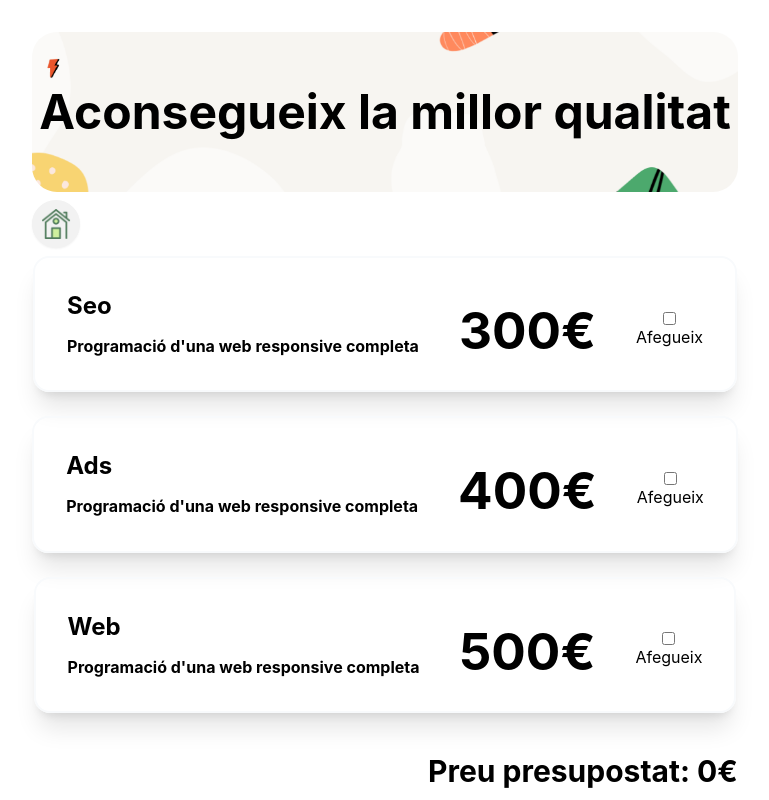
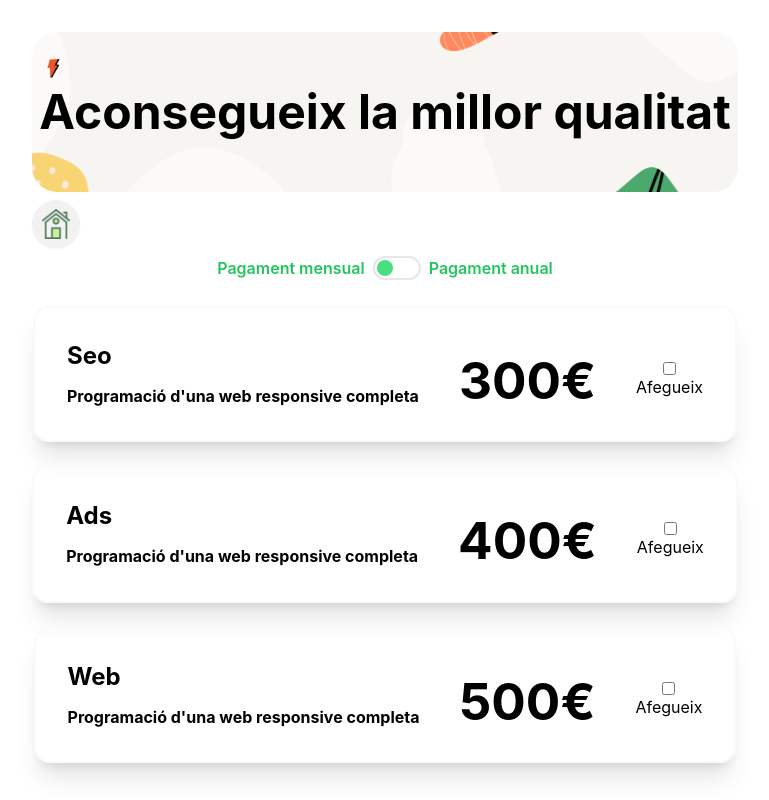
Before and after one commit to Naomigarcia99/Budgets, a React (Vite) app: page /app in a window 1280 px wide. Shown: the top 800 px of the page, without its empty margins (255-1024 px from the left). Built offline with nearby package versions, Linux system fonts and the light colour scheme.

Commit message:
Annual budget

```diff
--- /dev/null
+++ b/src/components/form/AnnualBudget.jsx
@@ -0,0 +1,22 @@
+import React from "react";
+import { useAppContext } from "../../context/AppContext";
+
+export default function AnnualBudget() {
+  const { isAnnual, AnnualDiscount } = useAppContext();
+
+  return (
+    <div className="flex justify-center space-x-2">
+      <p className="font-semibold text-green-500">Pagament mensual</p>
+      <div className="relative inline-block mb-5">
+        <input
+          type="checkbox"
+          className="peer h-6 w-12 cursor-pointer appearance-none rounded-full border-2 border-grey-400 bg-white checked:bg-green-400"
+          onChange={AnnualDiscount}
+          checked={isAnnual}
+        />
+        <span className="pointer-events-none absolute start-1 top-1 block h-4 w-4 rounded-full bg-green-400 transition-all duration-200 peer-checked:bg-white peer-checked:start-7 peer-checked:bg-green-400"></span>
+      </div>
+      <p className="font-semibold text-green-500">Pagament anual</p>
+    </div>
+  );
+}
--- a/src/components/ui/Product.jsx
+++ b/src/components/ui/Product.jsx
@@ -4,7 +4,7 @@ import { useAppContext } from "../../context/AppContext";
 import Web from "./Web";
 
 const Product = () => {
-  const { data, selectedProducts, isWebVisible } = useAppContext();
+  const { data, selectedProducts, isWebVisible, isAnnual } = useAppContext();
 
   return (
     <div className=" flex flex-col items-center">
@@ -12,6 +12,8 @@ const Product = () => {
         const isChecked = selectedProducts.some(
           (product) => product.id === item.id
         );
+
+        const Price = isAnnual ? item.price * 0.8 : item.price;
 
         return (
           <div
@@ -29,7 +31,12 @@ const Product = () => {
               </div>
 
               <div className="flex flex-col justify-center">
-                <h1 className="font-bold text-black">{item.price}€</h1>
+                {isAnnual && (
+                  <span className="font-bold text-orange-400 ">
+                    Ahorra un 20%
+                  </span>
+                )}
+                <h1 className="font-bold text-black">{Price}€</h1>
               </div>
 
               <div className="flex flex-col justify-center">
--- a/src/context/AppContext.jsx
+++ b/src/context/AppContext.jsx
@@ -18,6 +18,7 @@ export const AppProvider = ({ children }) => {
   const [telefon, setTelefon] = useState("");
   const [openModal1, setOpenModal1] = useState(false);
   const [openModal2, setOpenModal2] = useState(false);
+  const [isAnnual, setIsAnnual] = useState(false);
 
   const toggleProduct = (productId, productPrice, productTitle) => {
     setSelectedProducts((prevSelected) => {
@@ -46,7 +47,9 @@ export const AppProvider = ({ children }) => {
 
   useEffect(() => {
     const totalBudget = selectedProducts.reduce((total, product) => {
-      let updatedTotal = total + product.price;
+      const Price = isAnnual ? product.price * 0.8 : product.price;
+
+      let updatedTotal = total + Price;
 
       if (product.id === "3") {
         const inputs = inputValues || { input1: 1, input2: 1 };
@@ -60,7 +63,7 @@ export const AppProvider = ({ children }) => {
     }, 0);
 
     setTotalBudget(totalBudget);
-  }, [selectedProducts, inputValues]);
+  }, [selectedProducts, inputValues, isAnnual]);
 
   const isWebVisible = (productId) =>
     selectedProducts.find((item) => item.id === productId);
@@ -105,6 +108,10 @@ export const AppProvider = ({ children }) => {
     setOpenModal2(false);
   };
 
+  const AnnualDiscount = () => {
+    setIsAnnual((prev) => !prev);
+  };
+
   return (
     <AppContext.Provider
       value={{
@@ -133,6 +140,8 @@ export const AppProvider = ({ children }) => {
         openModal1,
         openModal2,
         originalBudgets,
+        isAnnual,
+        AnnualDiscount,
       }}
     >
       {children}
--- a/src/pages/BudgetPage.jsx
+++ b/src/pages/BudgetPage.jsx
@@ -6,6 +6,7 @@ import { Link } from "react-router-dom";
 import Home from "../assets/images/home.png";
 import BudgetRequest from "../components/form/BudgetRequest";
 import BudgetInProgress from "../components/ui/BudgetInProgress";
+import AnnualBudget from "../components/form/AnnualBudget";
 
 const MainPage = () => {
   return (
@@ -18,6 +19,7 @@ const MainPage = () => {
           </button>
         </div>
       </Link>
+      <AnnualBudget />
       <Product />
       <Budget />
       <BudgetRequest />
```
